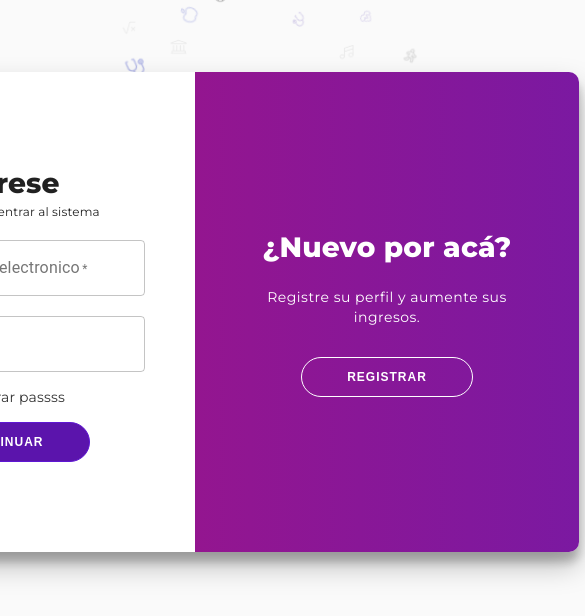
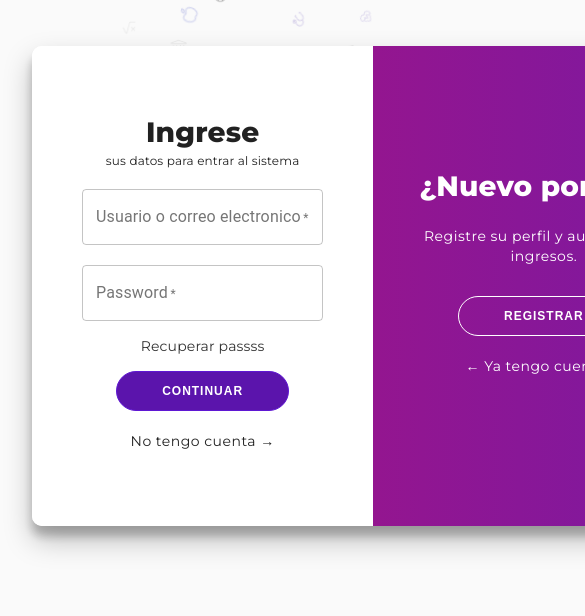
Before and after one commit to Sistema-profesionales/frontend-sistema-profesionales, a React (Create React App) app: page / in a window 390 px wide. Shown: the top 616 px of the page, 585 px wide, since content can reach past the window. Built offline with nearby package versions, Linux system fonts and the light colour scheme.

Commit message:
add login for mobile devices

```diff
--- a/src/views/login/index.js
+++ b/src/views/login/index.js
@@ -49,6 +49,26 @@ export default function SignUp() {
 
   const frontSignIn = () => {
     container.current.classList.remove("right-panel-active")
+
+    window.scroll({
+      left: 0,
+      behavior: 'smooth'
+    });
+
+  }
+
+  const movToRight = () => {
+    window.scroll({
+      left: 9000,
+      behavior: 'smooth'
+    });
+  }
+
+  const movToLeft = () => {
+    window.scroll({
+      left: 0,
+      behavior: 'smooth'
+    });
   }
 
   const data = {
@@ -72,10 +92,7 @@ export default function SignUp() {
   if(isValid && isValid !== undefined) window.location.href = "/user/entity";
 
   return (
-
-    <div className="cont-body">
-    <div className="cont-login">
-
+    <div>
 
       <img className="fondo-capas" id="capa-uno" src={"img/background-login/capa-uno.png"}/>
       <img className="fondo-capas" id="capa-dos" src={"img/background-login/capa-dos.png"}/>
@@ -83,21 +100,27 @@ export default function SignUp() {
       <img className="fondo-capas" id="capa-cuatro" src={"img/background-login/capa-cuatro.png"}/>
 
 
+      <div className="cont-body">
+        <div className="cont-login">
+
           <Container component="main" maxWidth="xl">
             <div className="container" ref={container} >
               <div className="form-container sign-up-container">
 
                 <form action="#" style={{boder:'3px solid red'}}>
+
                     <h1>Perfil profesional</h1>
                     <p>Registrese para definir sus días libres y aumentar sus horas laborales.</p>
                     <Link to="/register"><button>Registrar</button></Link>
-            <p onClick={frontSignIn}>Ya tienes una cuenta? - Entrar</p>
+
+                    <div onClick={movToLeft} className="only-mov"> Empresa?</div>
+                    <p onClick={frontSignIn} className="goLogin">← Ya tengo cuenta.</p>
+
                 </form>
-
 
               </div>
               <div className="form-container sign-in-container">
-          <form action="#">
+                <form action="#"><br></br>
                   <h1>Ingrese</h1>
                   <span>sus datos para entrar al sistema</span>
                   <br></br>
@@ -127,15 +150,23 @@ export default function SignUp() {
                   </Grid>
                   <a href="#">Recuperar passss</a>
                   <button onClick={handleLogin}>Continuar</button>
+
+                  <p onClick={movToRight} className="only-mov" >No tengo cuenta → </p>
                 </form>
               </div>
 
               <div className="overlay-container">
                   <div className="overlay">
                   <div className="overlay-panel overlay-left">
+
+
                     <h1>Cuenta empresa</h1>
                     <p>Encuentre a profesionales con disponibilidad inmediata.</p>
                     <button className="ghost" id="signIn">Registrar</button>
+
+
+                    <p onClick={movToRight} className="only-mov">Profesional?</p>
+                    <p onClick={frontSignIn} className="goLogin only-mov">← Ya tengo cuenta.</p>
                   </div>
                   <div className="overlay-panel overlay-right">
                     <h1>¿Nuevo por acá?</h1>
@@ -143,11 +174,17 @@ export default function SignUp() {
                     <button className="ghost" id="signUp"
                     onClick={frontSignUp}
                     >Registrar</button>
+
+
+                    <p onClick={movToLeft} className="only-mov">← Ya tengo cuenta. ♥</p>
                   </div>
                 </div>
               </div>
             </div>
           </Container>
-    </div></div>
+        </div>
+      </div>
+
+    </div>
   );
 }
--- a/src/views/login/login.css
+++ b/src/views/login/login.css
@@ -1,11 +1,49 @@
-
 @import url('https://fonts.googleapis.com/css?family=Montserrat:400,800');
 
 * {
 	box-sizing: border-box;
 }
 
-.cont-body{
+@media only screen and (max-width: 800px) {
+	body {
+		/* background-color: rgb(237, 230, 238) !important; */
+		overflow-x: hidden;
+	}
+
+	.cont-body {
+		position: absolute;
+		top: .5vh;
+	}
+
+	.container {
+		background-color: #fff;
+		border-radius: 10px;
+		box-shadow: 0 14px 28px rgba(0, 0, 0, 0.25), 0 10px 10px rgba(0, 0, 0, 0.22);
+		position: absolute;
+		overflow: hidden;
+		width: 175vw !important;
+		min-height: 480px;
+	}
+
+	.only-mov {
+		display: block !important;
+		float: left;
+	}
+}
+
+.only-mov {
+	display: none;
+}
+
+.goLogin {
+	float: left !important;
+	position: absolute;
+	left: 7% !important;
+	bottom: 2% !important;
+}
+
+
+.cont-body {
 	display: flex;
 	justify-content: center;
 	align-items: center;
@@ -15,61 +53,85 @@
 	margin-top: 5vh;
 }
 
-.fondo-capas{
-	position:fixed; top:0;
+.fondo-capas {
+	position: fixed;
+	top: 0;
 
-	width:91vw;
-	height:auto;
-	padding-left:9vw;
-	opacity:.2;
+	width: 91vw;
+	height: auto;
+	padding-left: 9vw;
+	opacity: .2;
 	animation-iteration-count: infinite;
 	animation-direction: alternate;
 	animation-timing-function: linear;
 	filter: grayscale(20%);
-	max-width:1024px;
-	left:20%;
+	max-width: 1024px;
+	left: 20%;
 }
 
-#capa-uno{
+#capa-uno {
 	animation-duration: 100s;
 	animation-name: moverCapaUno;
 }
-#capa-dos{
+
+#capa-dos {
 	animation-duration: 80s;
 	animation-name: moverCapaDos;
 
-	width:80vw;
-	left:25%;
-	opacity:.9;
+	width: 80vw;
+	left: 25%;
+	opacity: .9;
 }
-#capa-tres{
+
+#capa-tres {
 	animation-duration: 1000s;
 	animation-name: moverCapaTres;
-	opacity:.4;
+	opacity: .4;
 }
-#capa-cuatro{
+
+#capa-cuatro {
 	animation-duration: 5s;
 	animation-name: moverCapaCuatro;
 }
 
 @keyframes moverCapaUno {
-	0% { transform:rotate(1440deg); }
-	100% { transform:rotate(0deg); }
+	0% {
+		transform: rotate(1440deg);
+	}
+
+	100% {
+		transform: rotate(0deg);
+	}
 }
 
 @keyframes moverCapaDos {
-	0% { transform:rotate(0deg); }
-	100% { transform:rotate(1440deg); }
+	0% {
+		transform: rotate(0deg);
+	}
+
+	100% {
+		transform: rotate(1440deg);
+	}
 }
 
 @keyframes moverCapaTres {
-	0% { transform:rotate(-1440deg); }
-	100% { transform:rotate(0deg); }
+	0% {
+		transform: rotate(-1440deg);
+	}
+
+	100% {
+		transform: rotate(0deg);
+	}
 }
 
 @keyframes moverCapaCuatro {
-	0% { transform:rotate(-5deg); }
-	100% { transform:rotate(0deg); }
+	0% {
+		transform: rotate(-5deg);
+	}
+
+	100% {
+		transform: rotate(0deg);
+	}
 }
 
 h1 {
@@ -148,8 +210,8 @@ input {
 .container {
 	background-color: #fff;
 	border-radius: 10px;
-  	box-shadow: 0 14px 28px rgba(0,0,0,0.25),
-			0 10px 10px rgba(0,0,0,0.22);
+	box-shadow: 0 14px 28px rgba(0, 0, 0, 0.25),
+		0 10px 10px rgba(0, 0, 0, 0.22);
 	position: relative;
 	overflow: hidden;
 	width: 768px;
@@ -189,12 +251,15 @@ input {
 }
 
 @keyframes show {
-	0%, 49.99% {
+
+	0%,
+	49.99% {
 		opacity: 0;
 		z-index: 1;
 	}
 
-	50%, 100% {
+	50%,
+	100% {
 		opacity: 1;
 		z-index: 5;
 	}
@@ -211,7 +276,7 @@ input {
 	z-index: 100;
 }
 
-.container.right-panel-active .overlay-container{
+.container.right-panel-active .overlay-container {
 	transform: translateX(-100%);
 }
 
@@ -266,43 +331,3 @@ input {
 .container.right-panel-active .overlay-right {
 	transform: translateX(20%);
 }
-
-.social-container {
-	margin: 20px 0;
-}
-
-.social-container a {
-	border: 1px solid #DDDDDD;
-	border-radius: 50%;
-	display: inline-flex;
-	justify-content: center;
-	align-items: center;
-	margin: 0 5px;
-	height: 40px;
-	width: 40px;
-}
-
-footer {
-    background-color: #222;
-    color: #fff;
-    font-size: 14px;
-    bottom: 0;
-    position: fixed;
-    left: 0;
-    right: 0;
-    text-align: center;
-    z-index: 999;
-}
-
-footer p {
-    margin: 10px 0;
-}
-
-footer i {
-    color: red;
-}
-
-footer a {
-    color: #3c97bf;
-    text-decoration: none;
-}
```
Lines whose indentation alone changed are shown as unchanged.
